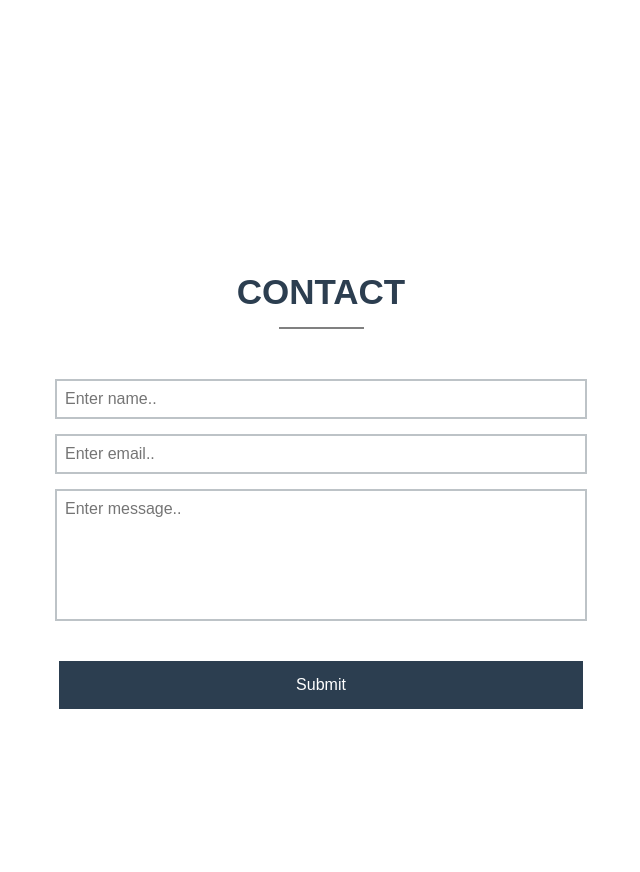
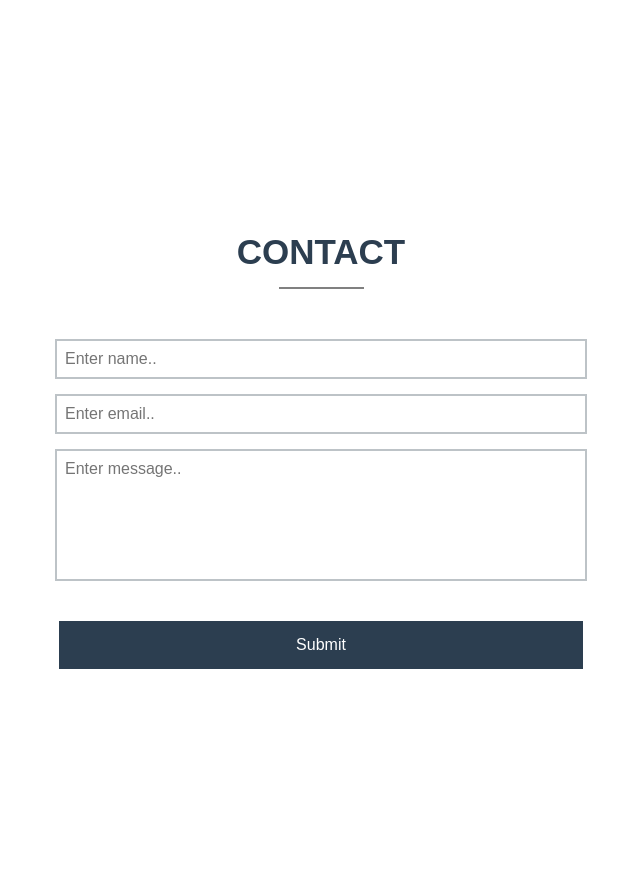
Before and after one commit to FredrikAugust/personal_portfolio, a PHP site: page / in a window 1280 px wide. Shown: the part 1528-2400 px from the top of the page, without its empty margins (319-959 px from the left). Run offline with PHP 8.4, Linux system fonts and the light colour scheme; grey boxes labelled with a size stand in for pictures from a placeholder-image service; some libraries are stand-ins or nearby versions.

Commit message:
added rest of styling to contact

```diff
--- a/css/style.css
+++ b/css/style.css
@@ -198,10 +198,18 @@ form button {
   .about-info {
     width: 50%;
   }
+
+  .content3 {
+    top: 220%;
+  }
 }
 @media screen and (max-width: 1000px) {
   .content2 {
     top: 126%;
+  }
+
+  .content3 {
+    top: 225%;
   }
 
   .about-info img {
--- a/css/style.scss
+++ b/css/style.scss
@@ -194,10 +194,16 @@ form button {
 	.about-info {
 		width: 50%;
 	}
+	.content3 {
+		top: 220%;
+	}
 }
 @media screen and (max-width:1000px) {
 	.content2 {
 		top: 126%;
+	}
+	.content3 {
+		top: 225%;
 	}
 	.about-info {
 		img {
```
